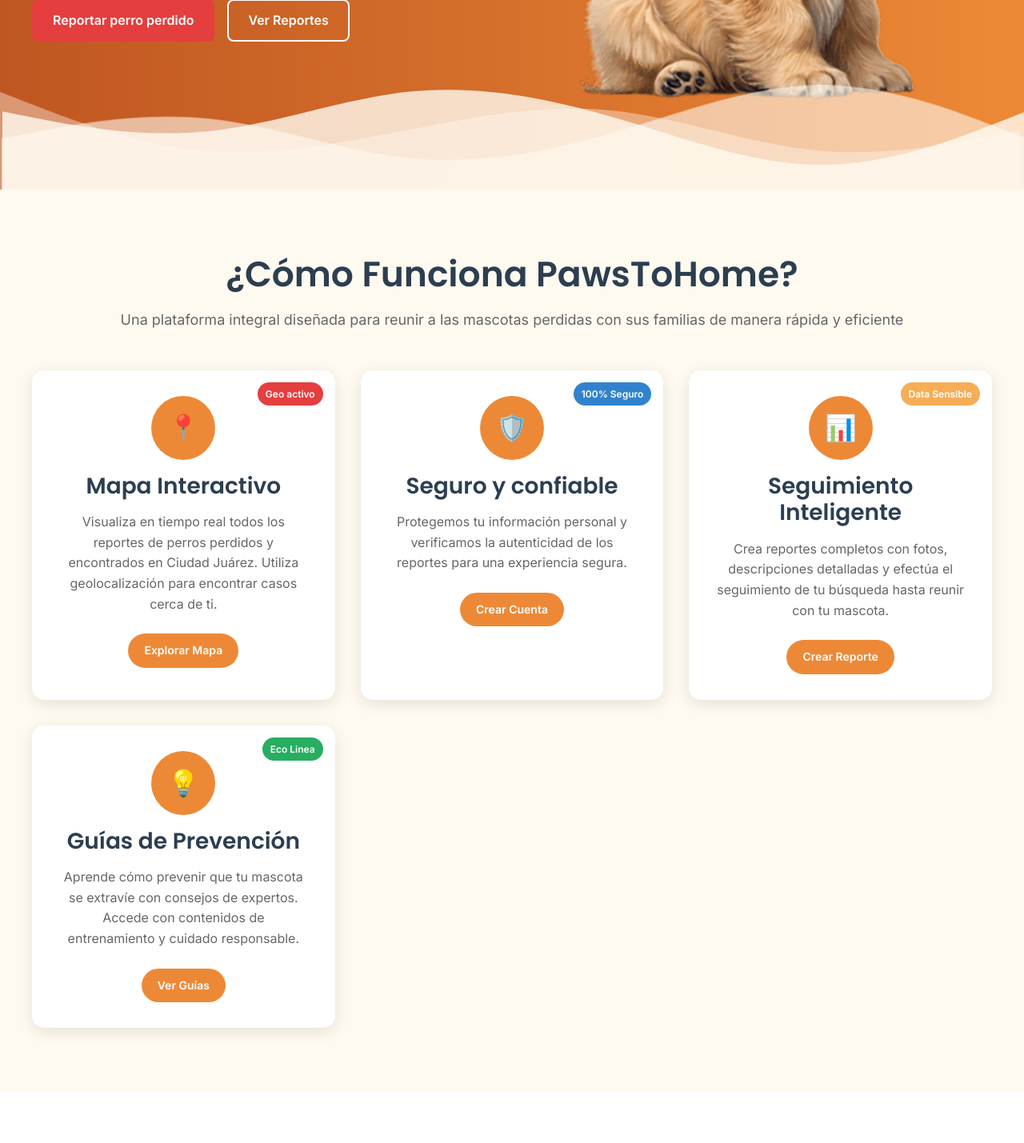
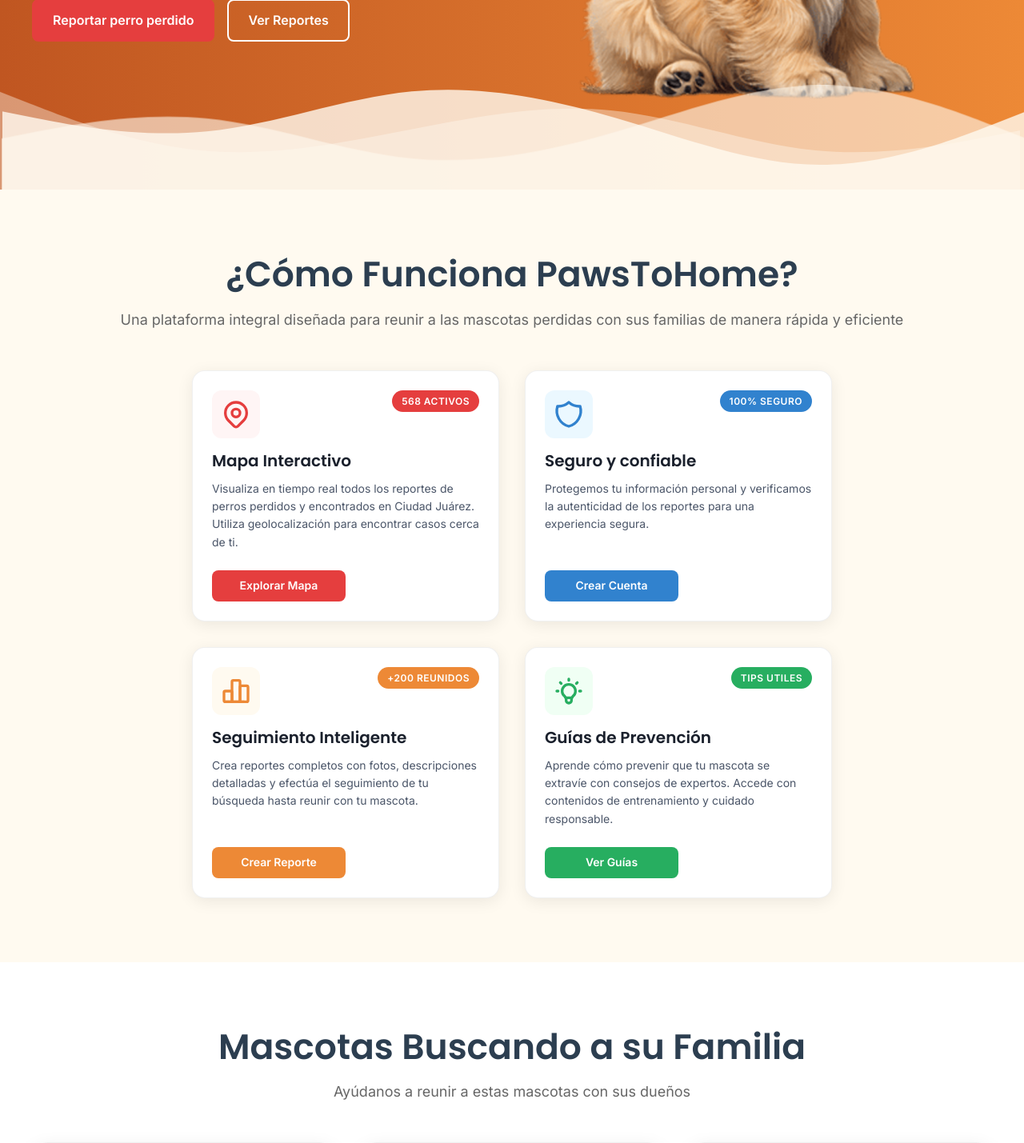
Before and after one commit to JesusEmilianoCloud/pawstohome, a Django app: page / in a window 1280 px wide. Shown: the part 538-1967 px from the top of the page at 80% size. Run offline with Django 5.2, Linux system fonts and the light colour scheme; parts of the project's set-up code (start-up, migrations or seed data) failed here and were passed over.

Commit message:
Refactor feature cards layout and styles

```diff
--- a/Homeinfo/templates/Homeinfo/home.html
+++ b/Homeinfo/templates/Homeinfo/home.html
@@ -40,36 +40,60 @@
         <p class="section-subtitle">Una plataforma integral diseñada para reunir a las mascotas perdidas con sus familias de manera rápida y eficiente</p>
 
         <div class="features-grid">
-            <div class="feature-card">
-                <div class="feature-badge">Geo activo</div>
-                <div class="feature-icon">📍</div>
+            <div class="feature-card card-red">
+                <div class="feature-card-header">
+                    <div class="feature-icon-container geo">
+                        <svg  xmlns="http://www.w3.org/2000/svg"  width="40"  height="40"  viewBox="0 0 24 24"  fill="none"  stroke="currentColor"  stroke-width="2"  stroke-linecap="round"  stroke-linejoin="round"  class="icon icon-tabler icons-tabler-outline icon-tabler-map-pin"><path stroke="none" d="M0 0h24v24H0z" fill="none"/><path d="M9 11a3 3 0 1 0 6 0a3 3 0 0 0 -6 0" /><path d="M17.657 16.657l-4.243 4.243a2 2 0 0 1 -2.827 0l-4.244 -4.243a8 8 0 1 1 11.314 0z" /></svg>
+                    </div>
+                    <div class="feature-badge">568 activos</div>
+                </div>
+                <div class="feature-card-body">
                     <h3 class="feature-title">Mapa Interactivo</h3>
                     <p class="feature-description">Visualiza en tiempo real todos los reportes de perros perdidos y encontrados en Ciudad Juárez. Utiliza geolocalización para encontrar casos cerca de ti.</p>
-                <a href="{% url 'reportsservice:reportes' %}" class="feature-btn">Explorar Mapa</a>
+                    <a href="{% url 'reportsservice:reportes' %}" class="feature-btn btn-red">Explorar Mapa</a>
+                </div>
             </div>
 
-            <div class="feature-card">
+            <div class="feature-card card-blue">
+                <div class="feature-card-header">
+                    <div class="feature-icon-container security">
+                        <svg  xmlns="http://www.w3.org/2000/svg"  width="40"  height="40"  viewBox="0 0 24 24"  fill="none"  stroke="currentColor"  stroke-width="2"  stroke-linecap="round"  stroke-linejoin="round"  class="icon icon-tabler icons-tabler-outline icon-tabler-shield"><path stroke="none" d="M0 0h24v24H0z" fill="none"/><path d="M12 3a12 12 0 0 0 8.5 3a12 12 0 0 1 -8.5 15a12 12 0 0 1 -8.5 -15a12 12 0 0 0 8.5 -3" /></svg>
+                    </div>
                     <div class="feature-badge blue">100% Seguro</div>
-                <div class="feature-icon">🛡️</div>
+                </div>
+                <div class="feature-card-body">
                     <h3 class="feature-title">Seguro y confiable</h3>
                     <p class="feature-description">Protegemos tu información personal y verificamos la autenticidad de los reportes para una experiencia segura.</p>
-                <a href="{% url 'loginservice:login-register' %}" class="feature-btn">Crear Cuenta</a>
+                    <a href="{% url 'loginservice:login-register' %}" class="feature-btn btn-blue">Crear Cuenta</a>
+                </div>
             </div>
 
-            <div class="feature-card">
-                <div class="feature-badge orange">Data Sensible</div>
-                <div class="feature-icon">📊</div>
+            <div class="feature-card card-orange">
+                <div class="feature-card-header">
+                    <div class="feature-icon-container data">
+                        <svg  xmlns="http://www.w3.org/2000/svg"  width="40"  height="40"  viewBox="0 0 24 24"  fill="none"  stroke="currentColor"  stroke-width="2"  stroke-linecap="round"  stroke-linejoin="round"  class="icon icon-tabler icons-tabler-outline icon-tabler-chart-bar"><path stroke="none" d="M0 0h24v24H0z" fill="none"/><path d="M3 13a1 1 0 0 1 1 -1h4a1 1 0 0 1 1 1v6a1 1 0 0 1 -1 1h-4a1 1 0 0 1 -1 -1z" /><path d="M15 9a1 1 0 0 1 1 -1h4a1 1 0 0 1 1 1v10a1 1 0 0 1 -1 1h-4a1 1 0 0 1 -1 -1z" /><path d="M9 5a1 1 0 0 1 1 -1h4a1 1 0 0 1 1 1v14a1 1 0 0 1 -1 1h-4a1 1 0 0 1 -1 -1z" /><path d="M4 20h14" /></svg>
+                    </div>
+                    <div class="feature-badge orange">+200 Reunidos</div>
+                </div>
+                <div class="feature-card-body">
                     <h3 class="feature-title">Seguimiento Inteligente</h3>
                     <p class="feature-description">Crea reportes completos con fotos, descripciones detalladas y efectúa el seguimiento de tu búsqueda hasta reunir con tu mascota.</p>
-                <a href="{% url 'reportsservice:crear_reporte' %}" class="feature-btn">Crear Reporte</a>
+                    <a href="{% url 'reportsservice:crear_reporte' %}" class="feature-btn btn-orange">Crear Reporte</a>
+                </div>
             </div>
 
-            <div class="feature-card">
-                <div class="feature-badge green">Eco Linea</div>
-                <div class="feature-icon">💡</div>
+            <div class="feature-card card-green">
+                <div class="feature-card-header">
+                    <div class="feature-icon-container guide">
+                        <svg  xmlns="http://www.w3.org/2000/svg"  width="40"  height="40"  viewBox="0 0 24 24"  fill="none"  stroke="currentColor"  stroke-width="2"  stroke-linecap="round"  stroke-linejoin="round"  class="icon icon-tabler icons-tabler-outline icon-tabler-bulb"><path stroke="none" d="M0 0h24v24H0z" fill="none"/><path d="M3 12h1m8 -9v1m8 8h1m-15.4 -6.4l.7 .7m12.1 -.7l-.7 .7" /><path d="M9 16a5 5 0 1 1 6 0a3.5 3.5 0 0 0 -1 3a2 2 0 0 1 -4 0a3.5 3.5 0 0 0 -1 -3" /><path d="M9.7 17l4.6 0" /></svg>
+                    </div>
+                    <div class="feature-badge green">Tips Utiles</div>
+                </div>
+                <div class="feature-card-body">
                     <h3 class="feature-title">Guías de Prevención</h3>
                     <p class="feature-description">Aprende cómo prevenir que tu mascota se extravíe con consejos de expertos. Accede con contenidos de entrenamiento y cuidado responsable.</p>
-                <a href="#" class="feature-btn">Ver Guías</a>
+                    <a href="#" class="feature-btn btn-green">Ver Guías</a>
+                </div>
             </div>
         </div>
     </div>
--- a/static/css/home.css
+++ b/static/css/home.css
@@ -178,48 +178,94 @@
 
 .features-grid {
     display: grid;
-    grid-template-columns: repeat(auto-fit, minmax(280px, 1fr));
+    grid-template-columns: repeat(auto-fit, minmax(320px, 1fr));
     gap: 2rem;
+    max-width: 800px;
+    margin: 0 auto;
 }
 
 .feature-card {
     background: white;
-    padding: 2rem;
-    border-radius: 15px;
-    box-shadow: 0 5px 20px rgba(0,0,0,0.1);
-    text-align: center;
-    transition: transform 0.3s ease, box-shadow 0.3s ease;
+    border-radius: 16px;
+    box-shadow: 0 4px 20px rgba(0, 0, 0, 0.08);
+    overflow: hidden;
+    transition: all 0.3s ease;
+    border: 1px solid rgba(0, 0, 0, 0.06);
     position: relative;
-    overflow: hidden;
+    display: flex;
+    flex-direction: column;
+    height: 100%;
 }
 
 .feature-card:hover {
-    transform: translateY(-5px);
-    box-shadow: 0 15px 30px rgba(0,0,0,0.15);
+    transform: translateY(-4px);
+    box-shadow: 0 8px 32px rgba(0, 0, 0, 0.12);
 }
 
-.feature-icon {
-    width: 80px;
-    height: 80px;
-    background: var(--orange-light);
-    border-radius: 50%;
+/* Bordes específicos para cada tarjeta */
+.feature-card.card-red:hover {
+    border-top: 3px solid var(--red);
+}
+
+.feature-card.card-blue:hover {
+    border-top: 3px solid var(--blue);
+}
+
+.feature-card.card-orange:hover {
+    border-top: 3px solid var(--orange-light);
+}
+
+.feature-card.card-green:hover {
+    border-top: 3px solid var(--green);
+}
+
+.feature-card-header {
+    padding: 1.5rem 1.5rem 0;
+    display: flex;
+    align-items: flex-start;
+    justify-content: space-between;
+}
+
+.feature-icon-container {
+    width: 60px;
+    height: 60px;
+    border-radius: 12px;
     display: flex;
     align-items: center;
     justify-content: center;
-    margin: 0 auto 1rem;
-    font-size: 2rem;
+    font-size: 1.5rem;
+    flex-shrink: 0;
+}
+
+.feature-icon-container.geo {
+    background-color: #FFF5F5;
+    color: var(--red);
+}
+
+.feature-icon-container.security {
+    background-color: #EBF8FF;
+    color: var(--blue);
+}
+
+.feature-icon-container.data {
+    background-color: #FFFAF0;
+    color: var(--orange-light);
+}
+
+.feature-icon-container.guide {
+    background-color: #F0FFF4;
+    color: var(--green);
 }
 
 .feature-badge {
-    position: absolute;
-    top: 15px;
-    right: 15px;
     background: var(--red);
     color: white;
-    padding: 5px 10px;
-    border-radius: 15px;
+    padding: 4px 12px;
+    border-radius: 20px;
     font-size: var(--text-xs);
     font-weight: 600;
+    text-transform: uppercase;
+    letter-spacing: 0.5px;
 }
 
 .feature-badge.blue {
@@ -227,41 +273,89 @@
 }
 
 .feature-badge.orange {
-    background: var(--orange-dark);
+    background: var(--orange-light);
 }
 
 .feature-badge.green {
     background: var(--green);
 }
 
+.feature-card-body {
+    padding: 1rem 1.5rem 1.5rem;
+    display: flex;
+    flex-direction: column;
+    flex: 1;
+}
+
 .feature-title {
-    font-size: var(--h4-size);
-    color: #2c3e50;
-    margin-bottom: 1rem;
+    font-size: var(--text-xl);
+    color: #1A202C;
+    margin-bottom: 0.75rem;
     font-weight: 600;
+    font-family: 'Poppins', sans-serif;
 }
 
 .feature-description {
-    color: #666;
+    color: #4A5568;
     line-height: 1.6;
     margin-bottom: 1.5rem;
-    font-size: var(--text-base);
+    font-size: var(--text-sm);
+    flex: 1;
 }
 
 .feature-btn {
-    background: var(--orange-light);
+    background: var(--red);
     color: white;
-    padding: 10px 20px;
-    border-radius: 25px;
+    padding: 8px 16px;
+    border-radius: 8px;
     text-decoration: none;
     font-weight: 600;
-    transition: background 0.3s ease;
-    display: inline-block;
+    transition: all 0.3s ease;
+    display: block;
     font-size: var(--text-sm);
+    border: none;
+    cursor: pointer;
+    width: 50%;
+    text-align: center;
+    margin-top: auto;
 }
 
 .feature-btn:hover {
-    background: var(--orange-medium);
+    background: #C53030;
+    transform: translateY(-1px);
+}
+
+/* Botones con colores específicos según su badge */
+.feature-btn.btn-red {
+    background: var(--red);
+}
+
+.feature-btn.btn-red:hover {
+    background: #C53030;
+}
+
+.feature-btn.btn-blue {
+    background: var(--blue);
+}
+
+.feature-btn.btn-blue:hover {
+    background: #2C5282;
+}
+
+.feature-btn.btn-orange {
+    background: var(--orange-light);
+}
+
+.feature-btn.btn-orange:hover {
+    background: #9C4221;
+}
+
+.feature-btn.btn-green {
+    background: var(--green);
+}
+
+.feature-btn.btn-green:hover {
+    background: #1E8449;
 }
 
 /* ========== SECCIÓN DE MASCOTAS ========== */
```
Also changed, not shown: other parts of static/css/home.css (+39 -0 lines). Lines whose indentation alone changed are shown as unchanged.
